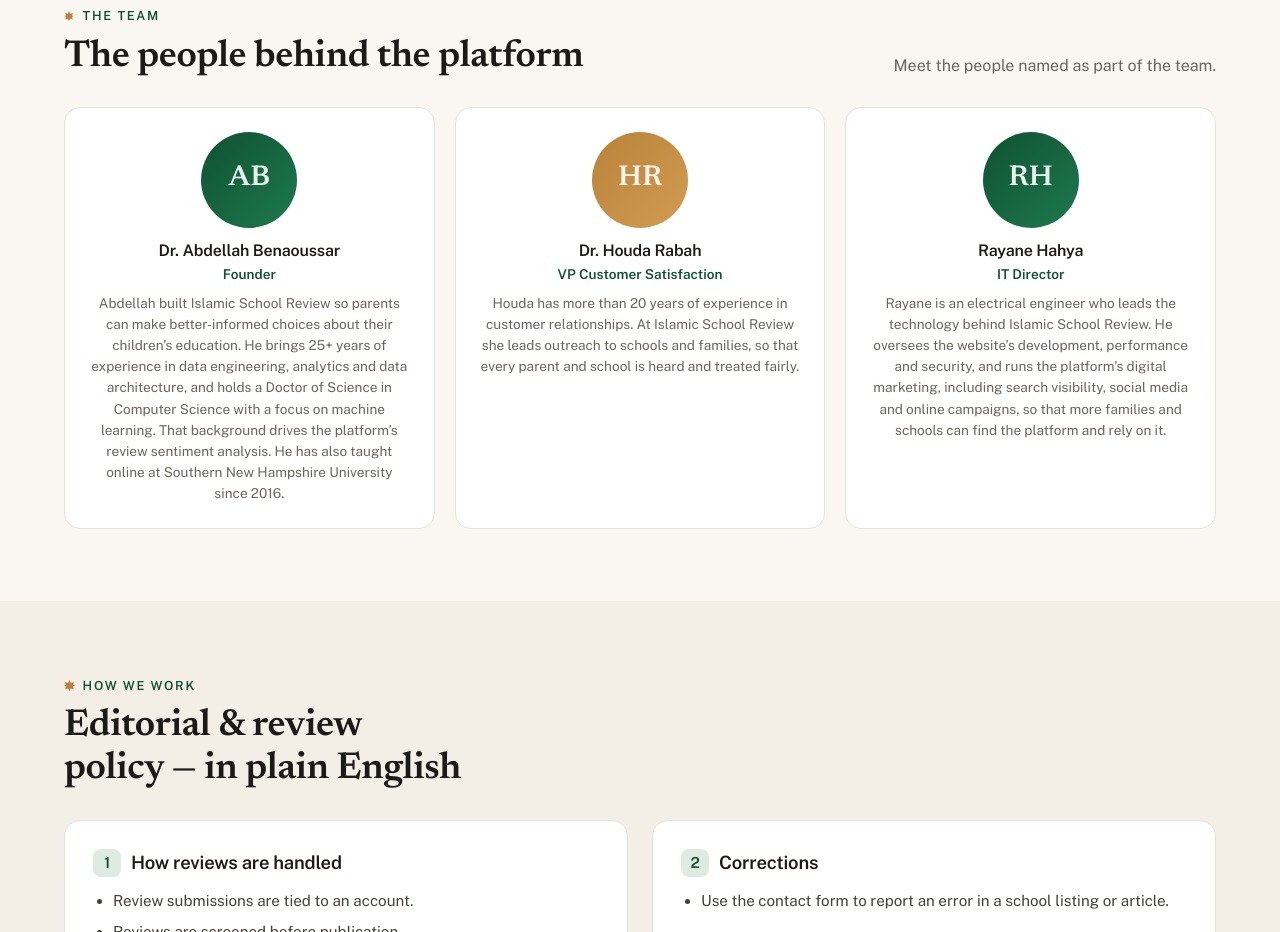
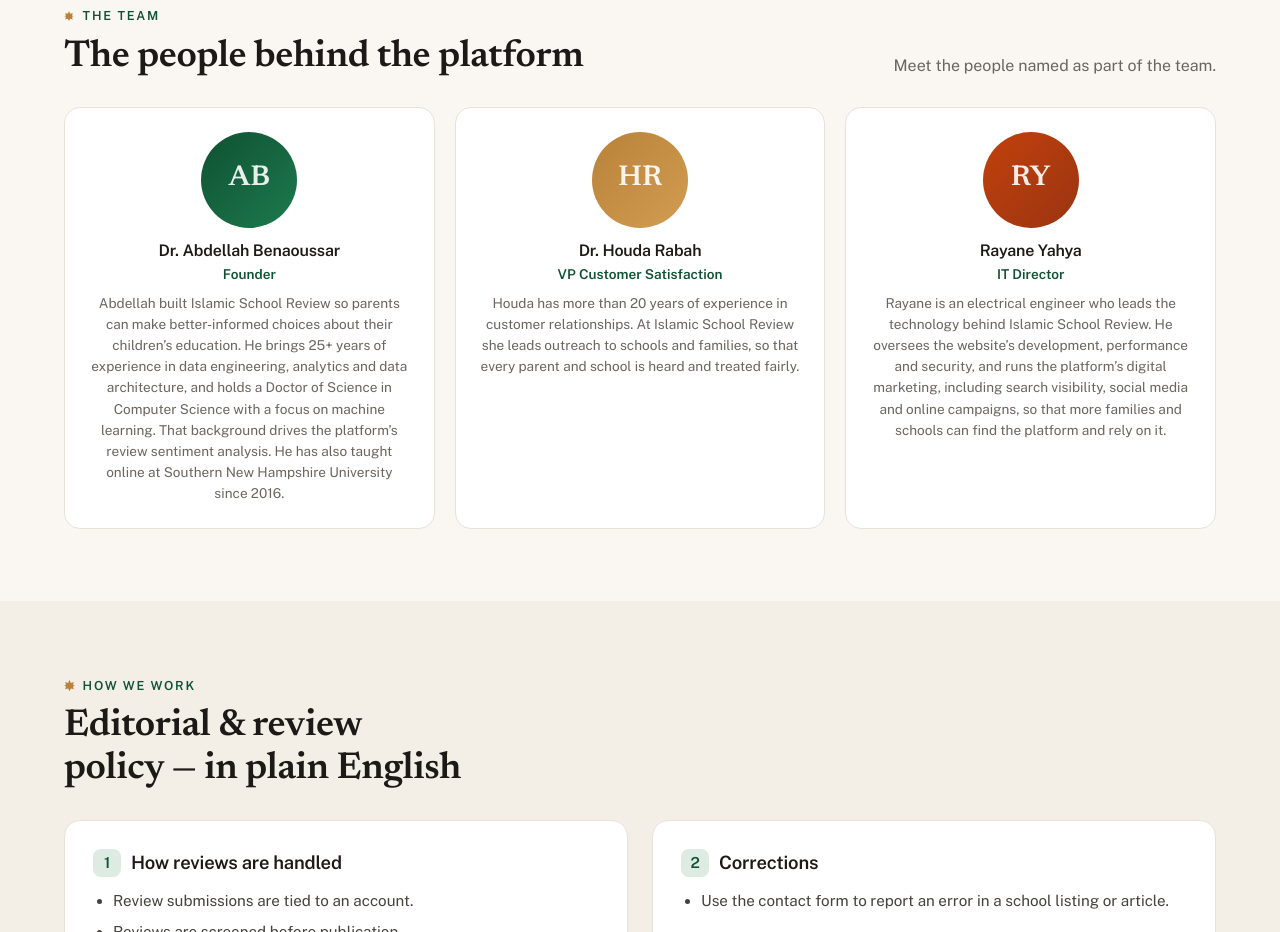
Before and after one commit to ryzben/isr, a plain HTML site: page about.html in a window 1280 px wide. Shown: the part 1512-2444 px from the top of the page. Drawn offline with nearby package versions, Linux system fonts and the light colour scheme.

Commit message:
Correct Rayane Yahya team card
Co-authored-by: Copilot <223556219+Copilot@users.noreply.github.com>

```diff
--- a/about.html
+++ b/about.html
@@ -329,8 +329,8 @@
         <p class="bio">Houda has more than 20 years of experience in customer relationships. At Islamic School Review she leads outreach to schools and families, so that every parent and school is heard and treated fairly.</p>
       </div>
       <div class="team-card">
-        <div class="team-avatar" style="background: linear-gradient(135deg, var(--primary), #1d7a4e);">RH</div>
-        <h4>Rayane Hahya</h4>
+        <div class="team-avatar" style="background: linear-gradient(135deg, var(--cta), var(--cta-hover));">RY</div>
+        <h4>Rayane Yahya</h4>
         <div class="role">IT Director</div>
         <p class="bio">Rayane is an electrical engineer who leads the technology behind Islamic School Review. He oversees the website’s development, performance and security, and runs the platform’s digital marketing, including search visibility, social media and online campaigns, so that more families and schools can find the platform and rely on it.</p>
       </div>
```
Also changed, not shown: 1 other file.
